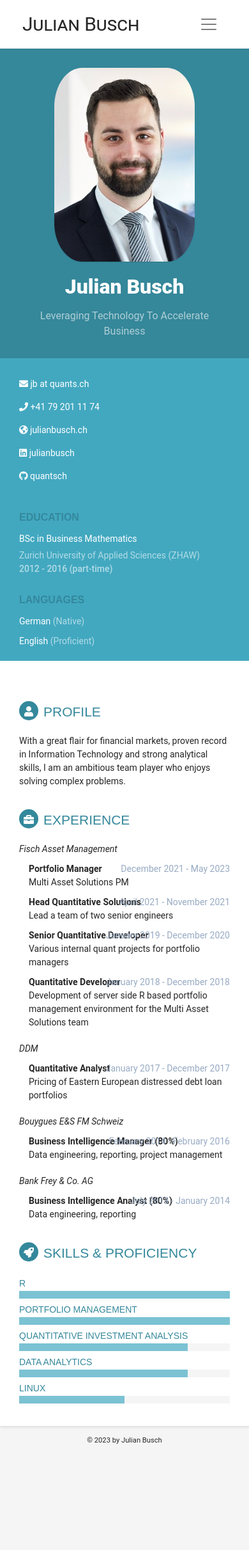
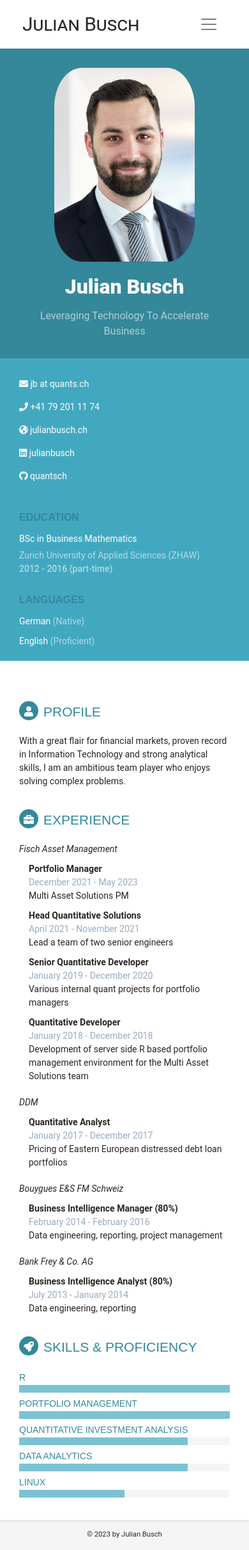
Before and after one commit to quantsch/quantsch.github.io, a Jekyll site: the page built from index.md, in a window 390 px wide. Shown: the whole page at 64% size. Built offline with Jekyll 4.4.1, drawn with Linux system fonts in a browser that asks for light colours; before the commit the page ends 2276 px from its top, so only the background shows below that.

Commit message:
improve mobile layout

```diff
--- a/_sass/_responsive.scss
+++ b/_sass/_responsive.scss
@@ -21,6 +21,17 @@
             position: static;
             display: block;
             margin-top: 5px;
+        }
+    }
+
+    .cv-main-wrapper {
+        .roles {
+            .role {
+                .role-time {
+                    position: static;
+                    clear: both;
+                }
+            }
         }
     }
 
```
